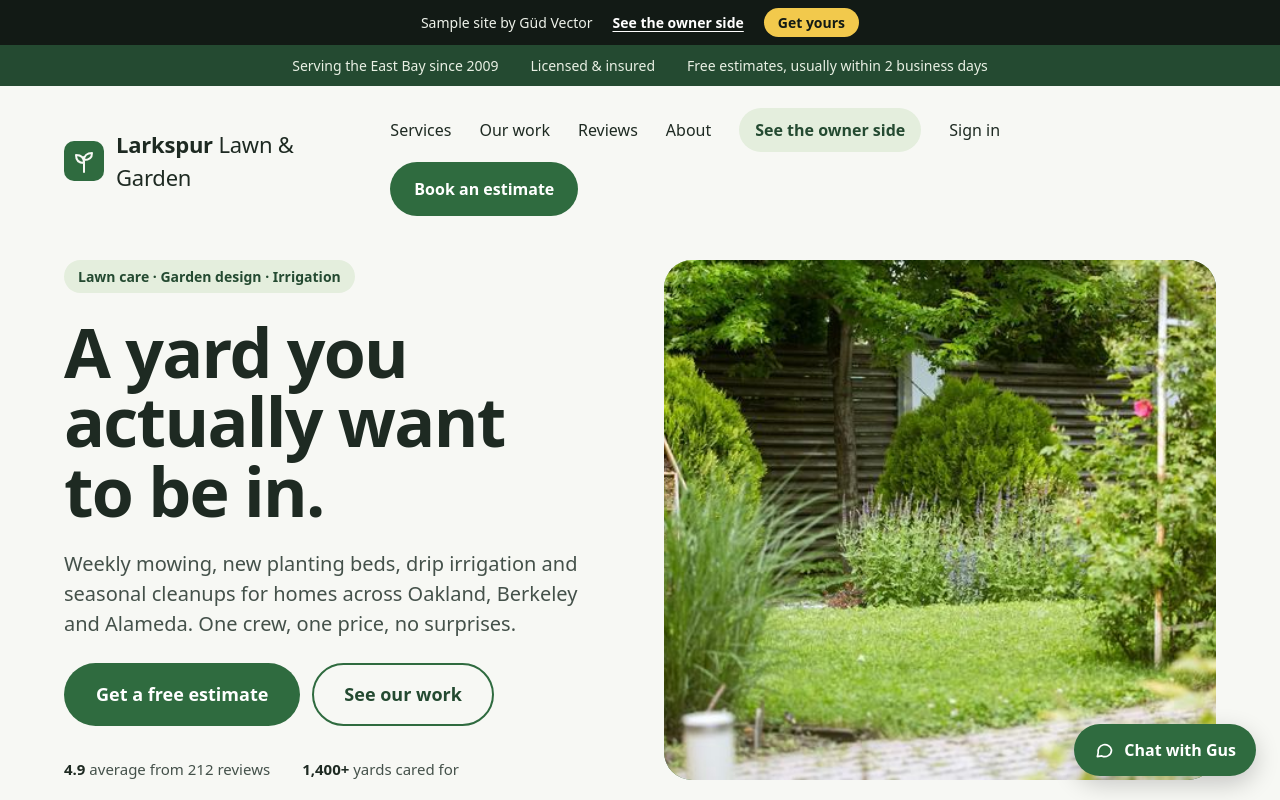
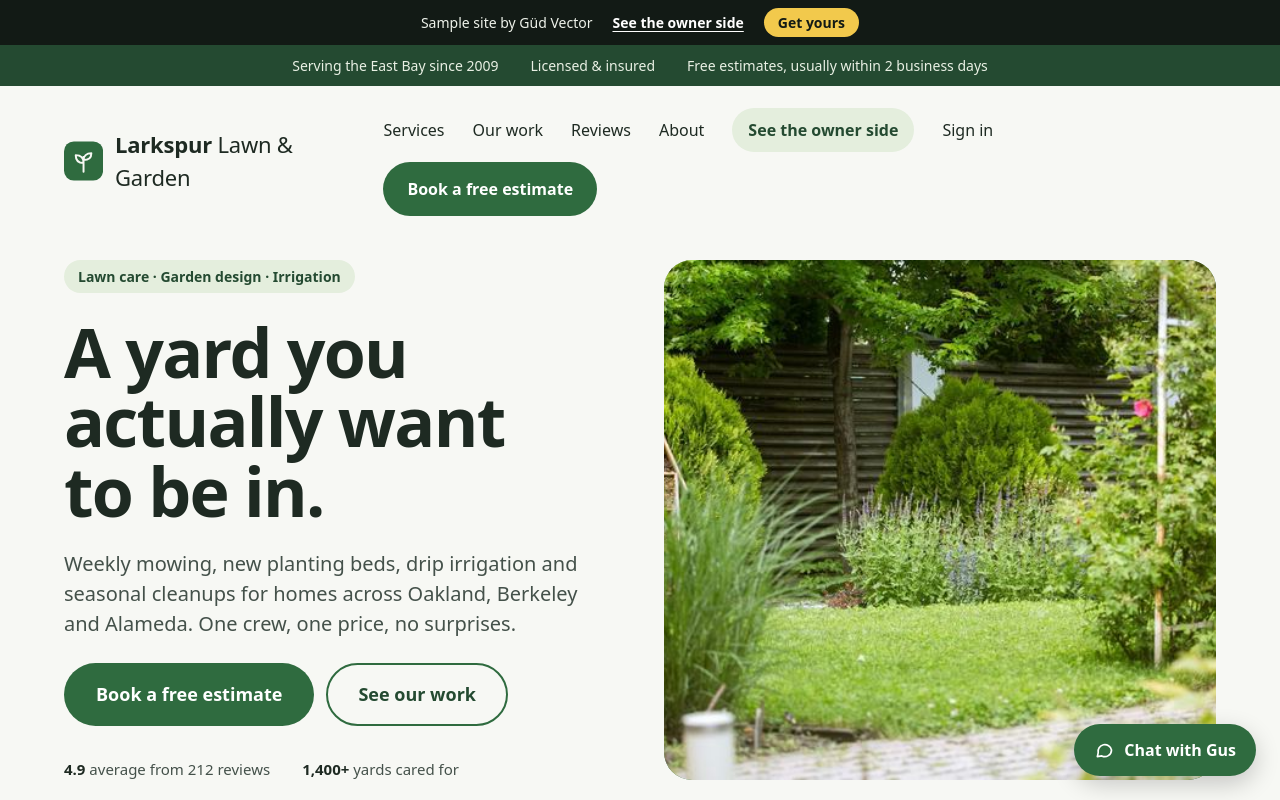
Before and after one commit to ckoutz/larkspur-lawn-garden, a plain HTML site: page index.html in a window 1280 px wide. Shown: the top 800 px of the page. Drawn offline with Linux system fonts and the light colour scheme.

Commit message:
One phrase for the booking button: Book a free estimate
Co-Authored-By: Devin AI <158243242+devin-ai-integration[bot]@users.noreply.github.com>

```diff
--- a/index.html
+++ b/index.html
@@ -22,7 +22,7 @@
   <nav class="nav" aria-label="Main">
     <a href="services.html">Services</a><a href="index.html#work">Our work</a><a href="index.html#reviews">Reviews</a><a href="index.html#about">About</a><a class="nav-owner" href="owner.html">See the owner side</a>
     <a href="signin.html">Sign in</a>
-    <a class="btn btn-primary" href="book.html">Book an estimate</a>
+    <a class="btn btn-primary" href="book.html">Book a free estimate</a>
   </nav>
   <div class="header-actions">
     <a href="signin.html">Sign in</a>
@@ -30,7 +30,7 @@
   </div>
   <nav class="mobile-nav" id="mobile-nav" aria-label="Menu">
     <a href="services.html">Services</a><a href="index.html#work">Our work</a><a href="index.html#reviews">Reviews</a><a href="index.html#about">About</a><a class="nav-owner" href="owner.html">See the owner side</a>
-    <a class="btn btn-primary" href="book.html">Book an estimate</a>
+    <a class="btn btn-primary" href="book.html">Book a free estimate</a>
   </nav>
 </header>
 <main id="main">
@@ -39,7 +39,7 @@
       <span class="chip">Lawn care · Garden design · Irrigation</span>
       <h1>A yard you actually want to be in.</h1>
       <p class="lede">Weekly mowing, new planting beds, drip irrigation and seasonal cleanups for homes across Oakland, Berkeley and Alameda. One crew, one price, no surprises.</p>
-      <div class="actions"><a class="btn btn-primary btn-lg" href="book.html">Get a free estimate</a><a class="btn btn-outline btn-lg" href="#work">See our work</a></div>
+      <div class="actions"><a class="btn btn-primary btn-lg" href="book.html">Book a free estimate</a><a class="btn btn-outline btn-lg" href="#work">See our work</a></div>
       <div class="stats"><span><b>4.9</b> <span class="long">average </span>from 212 reviews</span><span><b>1,400+</b> yards<span class="long"> cared for</span></span></div>
     </div>
     <div class="hero-photo"><img src="images/hero.jpg" srcset="images/hero-640.jpg 640w, images/hero-960.jpg 960w, images/hero-1280.jpg 1280w, images/hero.jpg 1600w" sizes="(max-width: 1095px) 100vw, 50vw" alt="A finished garden with a lawn, shrubs and flowering border" width="1600" height="1067" fetchpriority="high"></div>
@@ -80,7 +80,7 @@
     <div class="about-copy">
       <h2>Local crew, steady schedule</h2>
       <p>Larkspur is a family-run team of eleven. You get the same crew every visit, a text before we arrive, and a written quote you can approve in one tap.</p>
-      <a class="btn btn-primary" href="book.html">Book an estimate</a>
+      <a class="btn btn-primary" href="book.html">Book a free estimate</a>
     </div>
   </section>
 </main>
```
Also changed, not shown: book.html (+2 -2 lines), owner.html (+2 -2 lines), services.html (+4 -4 lines).
